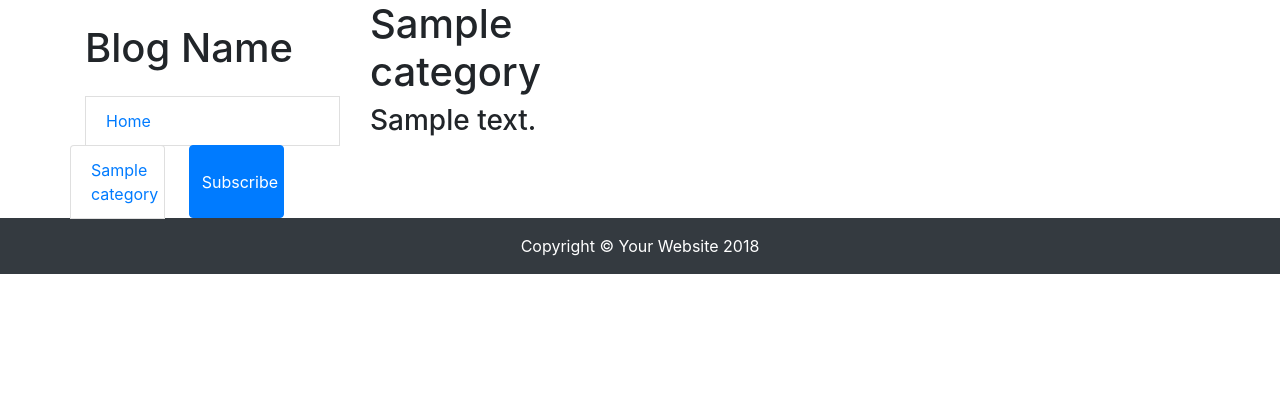
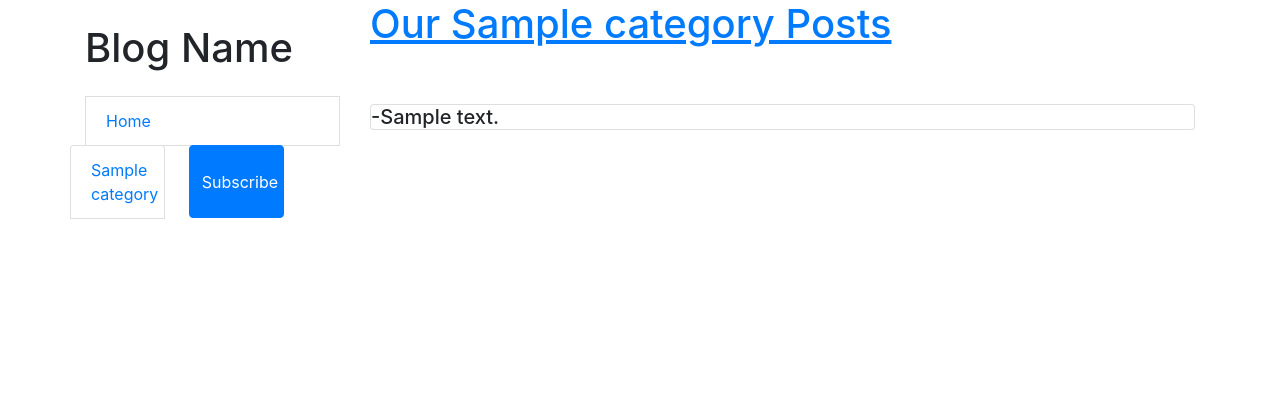
Before and after one commit to imanRagab/DjangoBlog, a Django app: page /ourblog/home/category/1/ in a window 1280 px wide. Shown: the part 56-476 px from the top of the page. Run offline with Django 3.2, Linux system fonts and the light colour scheme; tables that the repository leaves empty hold one stand-in row (values such as "Sample post"); some libraries are stand-ins or nearby versions.

Commit message:
template update 2

```diff
--- a/BlogV1/posts_app/templates/category.html
+++ b/BlogV1/posts_app/templates/category.html
@@ -7,26 +7,36 @@
 </head>
 <body>
 
+{% block categories_block %}
 
-    {% block categories_block %}
-        {% include "cats_all.html" %}
-            {% endblock %}
+{% include "cats_all.html" %}
 
-       {% block main_block %}
+{% endblock %}
+
+{% block main_block %}
 
     <div class="row">
 
-        <h1 class="col-4 header">{{ category.category_name }} </h1>
-   </div>
-        {% for post in cat_posts %}
+     <h1 class="col-9 header text-primary"><u>Our {{ category.category_name }} Posts</u> </h1><br>
+     </div>
+    <br><br>
 
-            <h3>{{ post.post_content }}</h3>
+    {% for post in cat_posts %}
+
+
+           <h5 class="card">-{{ post.post_content }}</h5><br>
 
         {% endfor %}
 
 
+<br><br><br><br><br><br><br><br><br><br><br><br><br><br><br><br>
+
+{% endblock %}
 
 
-        {% endblock %}
+
+
+
+
 </body>
 </html>
--- a/BlogV1/posts_app/templates/cats_all.html
+++ b/BlogV1/posts_app/templates/cats_all.html
@@ -1,4 +1,5 @@
 <!DOCTYPE html>
+{% load static %}
 <html lang="en">
 <head>
     <meta charset="UTF-8">
--- a/BlogV1/posts_app/views.py
+++ b/BlogV1/posts_app/views.py
@@ -217,6 +217,7 @@
     print count
     if count == 10:
         Post.objects.get(id=post_id).delete()
+        return HttpResponseRedirect('/ourblog/home/')
     return JsonResponse({"state": True, "safe": False})
 
 
```
Also changed, not shown: BlogV1/posts_app/templates/posts_all.html (+0 -9 lines).
